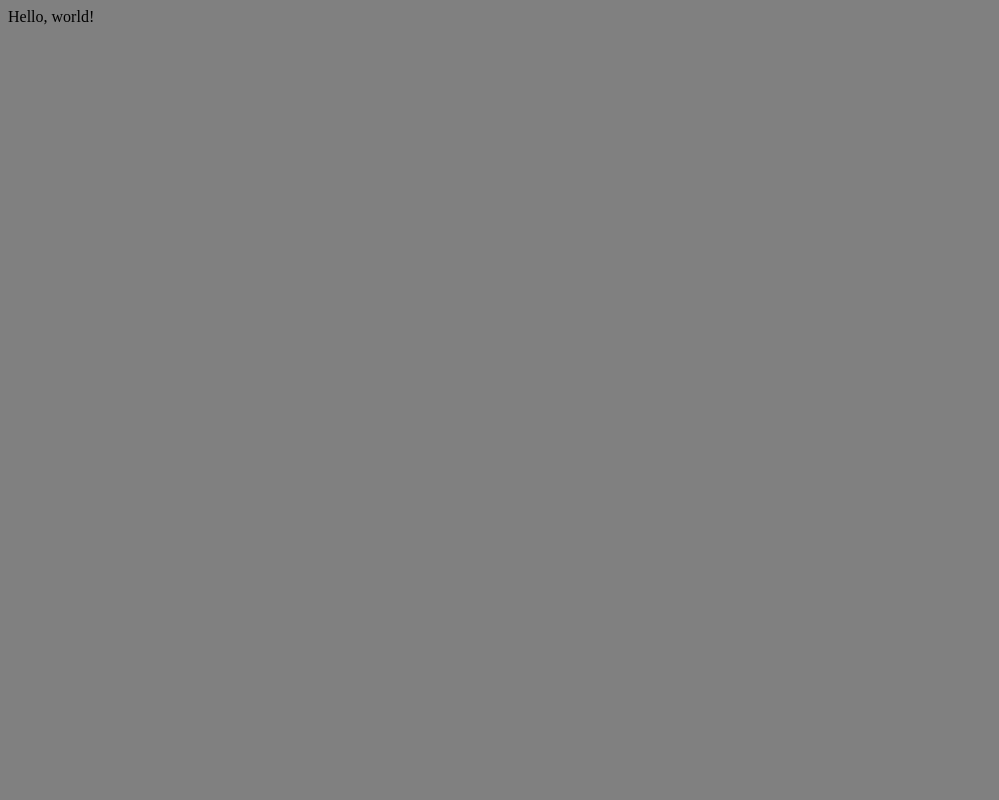
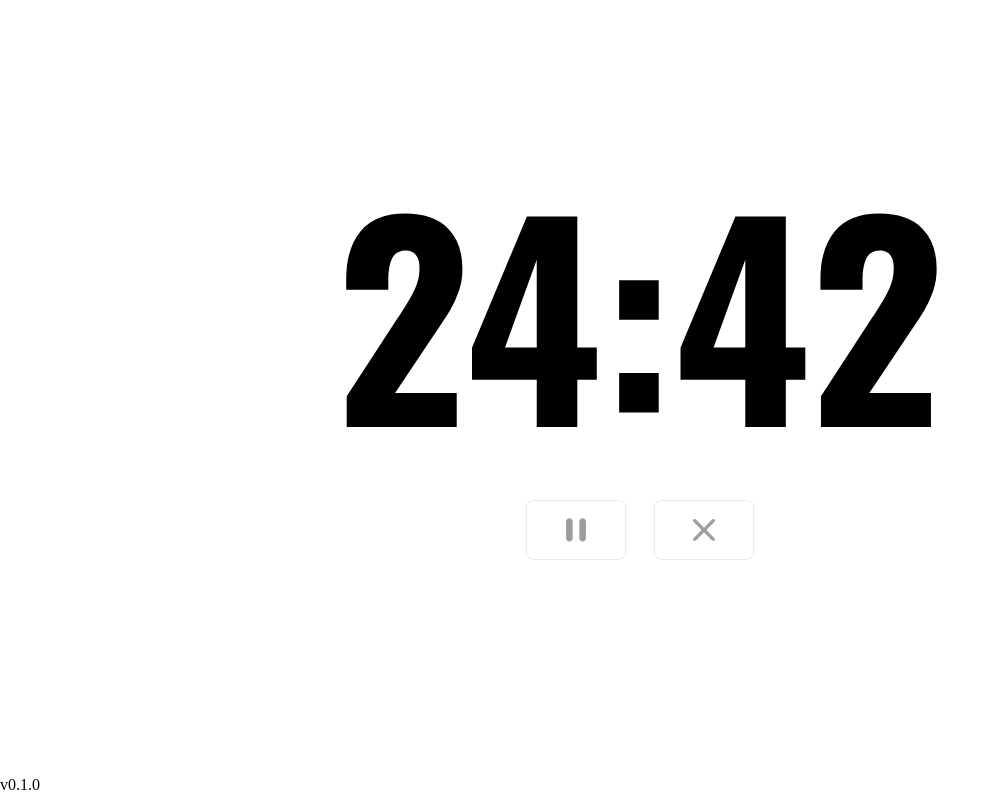
Before and after one commit to tumbumer/tomato-timer, a plain HTML site: page index.html in a window 1280 px wide. Shown: the whole page, without its empty margins (0-999 px from the left). Drawn offline with Linux system fonts and the light colour scheme.

Commit message:
Beautiful view

```diff
--- a/index.html
+++ b/index.html
@@ -5,8 +5,17 @@
   <meta name="viewport" content="width=device-width, initial-scale=1, shrink-to-fit=no">
   <title>Tomato timer</title>
 <link href="main.css" rel="stylesheet"></head>
-<body>
-  <div>Hello, world!</div>
+<body class="root">
+  <main class="main">
+    <div class="main-frame">
+      <div class="timer">24:42</div>
+      <div class="control">
+        <button class="control-button control-button-pause"></button>
+        <button class="control-button control-button-cancel"></button>
+      </div>
+    </div>
+  </main>
+  <footer class="root-footer">v0.1.0</footer>
   <noscript> You need to enable JavaScript to run this app. </noscript>
 <script type="text/javascript" src="index.js"></script></body>
 </html>
--- a/main.css
+++ b/main.css
@@ -1,3 +1,83 @@
-html {
-  background-color: gray;
+/* fonts */
+
+@font-face {
+  font-family: 'Oswald';
+  src: url(assets/oswald-bold.ttf);
 }
+
+/* root layout */
+
+.root {
+  display: grid;
+  grid-template-areas:
+    'main'
+    'footer';
+  grid-template-rows: 1fr 24px;
+  height: 100vh;
+
+  margin: 0;
+}
+
+.main {
+  grid-area: main;
+}
+
+.footer {
+  grid-area: footer;
+}
+
+/* main frame layout */
+
+.main-frame {
+  display: grid;
+  grid-template-areas:
+    'timer'
+    'control';
+  grid-template-rows: 180px auto 60px auto;
+}
+
+.timer {
+  grid-area: timer;
+  grid-row: 2;
+
+  font-family: 'Oswald';
+  font-size: 260px;
+  line-height: 1;
+  text-align: center;
+
+  cursor: pointer;
+}
+
+.control {
+  grid-area: control;
+  grid-row: 4;
+  text-align: center;
+}
+
+/* controls */
+
+.control-button {
+  border: 1px solid #ccc;
+  border-radius: 10%;
+  color: black;
+  padding: 0;
+  cursor: pointer;
+
+  opacity: 0.38;
+  background-color: white;
+  background-repeat: no-repeat;
+  background-position: center;
+  background-size: 40px 40px;
+
+  width: 100px;
+  height: 60px;
+}
+
+.control-button-pause {
+  background-image: url(assets/pause.svg);
+}
+
+.control-button-cancel {
+  background-image: url(assets/cancel.svg);
+  margin-left: 24px;
+}
```
Also changed, not shown: assets/cancel.svg (added), assets/oswald-bold.ttf (added), assets/pause.svg (added).
